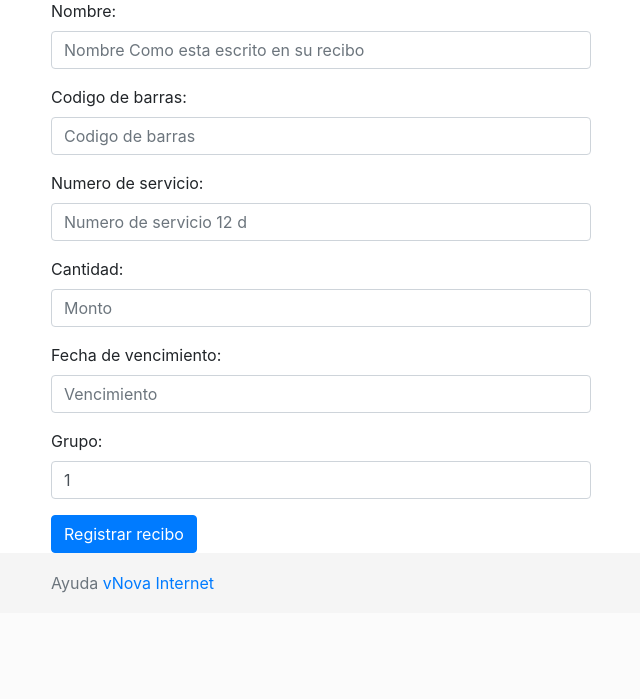
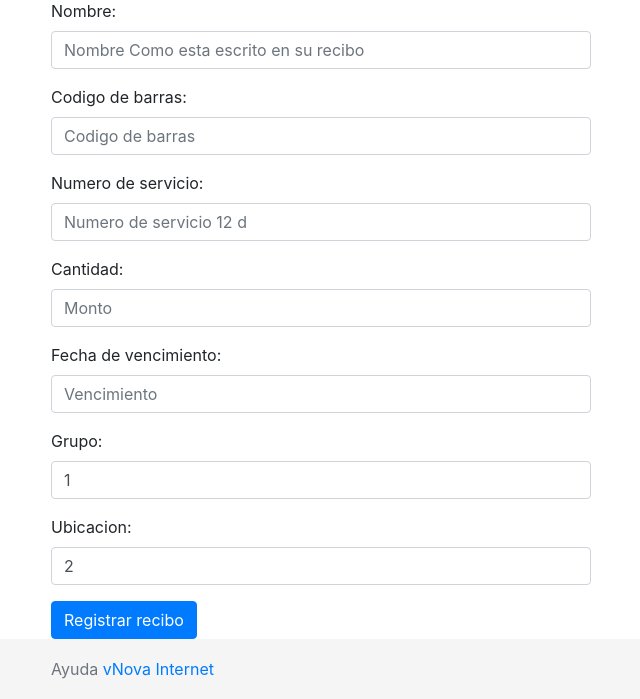
Before and after one commit to HugoIP/RecibosComision, a PHP site: page /registro.php in a window 1280 px wide. Shown: the part 190-889 px from the top of the page, without its empty margins (34-674 px from the left). Before the commit the page ends 783 px from the top, so only its background shows below. Run offline with PHP 8.4, Linux system fonts and the light colour scheme; some libraries are stand-ins or nearby versions.

Commit message:
add geographic location

```diff
--- a/registro.php
+++ b/registro.php
@@ -11,8 +11,9 @@ if(isset($_POST["btnguardar"])){
   $orderGrup=$_POST['orderGrup'];
   $dateIntro=date("Y-m-d");
   $texStatus="-No-";
+  $geoLoc=$_POST['serviceName'];
 
-	$con->query("INSERT INTO Servicios (serviceName, barCode, serviceNum, pay, limitPay, dateIntro,texStatus, orderGrup) VALUES ('$serviceName', '$barCode', '$serviceNum','$pay','$limitPay','$dateIntro','$texStatus', '$orderGrup')");
+	$con->query("INSERT INTO Servicios (serviceName, barCode, serviceNum, pay, limitPay, dateIntro,texStatus, orderGrup,geoLoc) VALUES ('$serviceName', '$barCode', '$serviceNum','$pay','$limitPay','$dateIntro','$texStatus', '$orderGrup','$geoLoc')");
 	header("Location: index.php?option=ok");
 }
 
@@ -43,6 +44,7 @@ $(document).ready(function () {
   var orderG;
   var texSta;
   var getName;
+  var getGeo;
 
    (function($) {
        $('#getContenido').keyup(function () {
@@ -56,12 +58,13 @@ $(document).ready(function () {
             getDate = "20"+contentString.substring(14,16)+"-"+contentString.substring(16,18)+"-"+contentString.substring(18,20);
             orderG=1;
             texSta="-No-";
-
+            getGeo=2;
 
             $("#SNUM" ).val(getServiceNum);
             $("#ORDE" ).val(orderG);
             $("#SPAY" ).val(getPay);
             $("#LIMI" ).val(getDate);
+            $("#GEOF" ).val(getGeo);
         }
        })
       }(jQuery));
@@ -136,6 +139,10 @@ $(document).ready(function () {
     <label for="pay">Grupo:</label>
     <input id="ORDE" class="form-control" type="text" name="orderGrup"  placeholder="Cantidad a pagar" value="1">
      </div>
+     <div class="form-group">
+    <label for="getGeo">Ubicacion:</label>
+    <input id="GEOF" class="form-control" type="text" name="getGeo"  placeholder="Cantidad a pagar" value="2">
+     </div>
 
 
     <input type="hidden" name="btnguardar" value="v">
```
